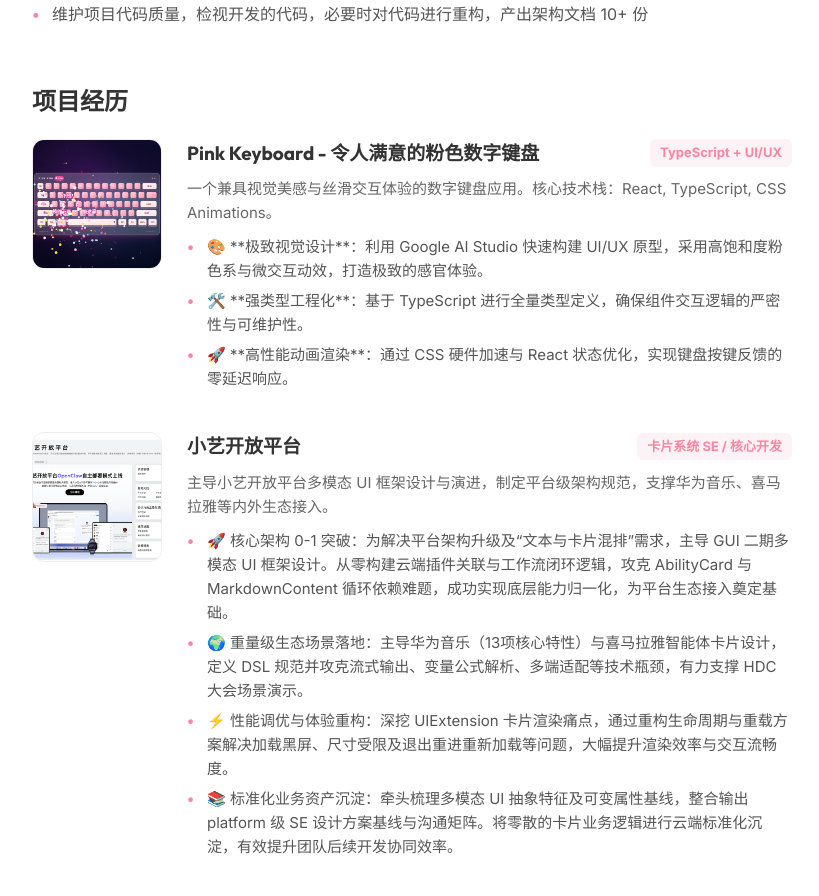
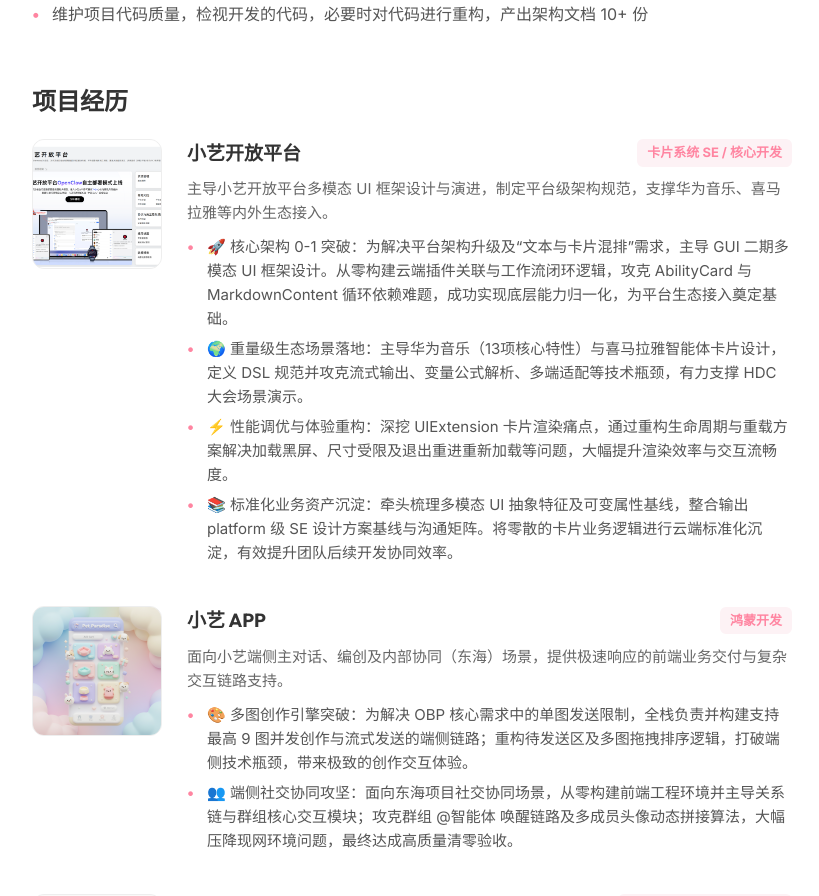
Before and after one commit to 925754332-dev/pinkdev-portfolio, a React (Vite) app: page /resume in a window 1280 px wide. Shown: the part 1880-2776 px from the top of the page, without its empty margins (228-1047 px from the left). Built offline with nearby package versions, Linux system fonts and the light colour scheme.

Commit message:
chore: remove recreational project from professional resume page

```diff
--- a/src/pages/Resume.tsx
+++ b/src/pages/Resume.tsx
@@ -133,26 +133,6 @@ const Resume = () => {
 
           <section className="resume-section-v">
             <h2 className="content-block-title-v">项目经历</h2>
-
-            <div className="project-item-v">
-              <div className="project-with-img-v">
-                <div className="proj-img-v">
-                  <img src="/images/pink-keyboard.png" alt="Pink Keyboard" />
-                </div>
-                <div className="proj-content-v">
-                  <div className="proj-header-v">
-                    <h3>Pink Keyboard - 令人满意的粉色数字键盘</h3>
-                    <span className="proj-badge-v">TypeScript + UI/UX</span>
-                  </div>
-                  <p className="proj-desc-v">一个兼具视觉美感与丝滑交互体验的数字键盘应用。核心技术栈：React, TypeScript, CSS Animations。</p>
-                  <ul className="bullet-list-v compact">
-                    <li>🎨 **极致视觉设计**：利用 Google AI Studio 快速构建 UI/UX 原型，采用高饱和度粉色系与微交互动效，打造极致的感官体验。</li>
-                    <li>🛠️ **强类型工程化**：基于 TypeScript 进行全量类型定义，确保组件交互逻辑的严密性与可维护性。</li>
-                    <li>🚀 **高性能动画渲染**：通过 CSS 硬件加速与 React 状态优化，实现键盘按键反馈的零延迟响应。</li>
-                  </ul>
-                </div>
-              </div>
-            </div>
 
             <div className="project-item-v">
               <div className="project-with-img-v">
```
